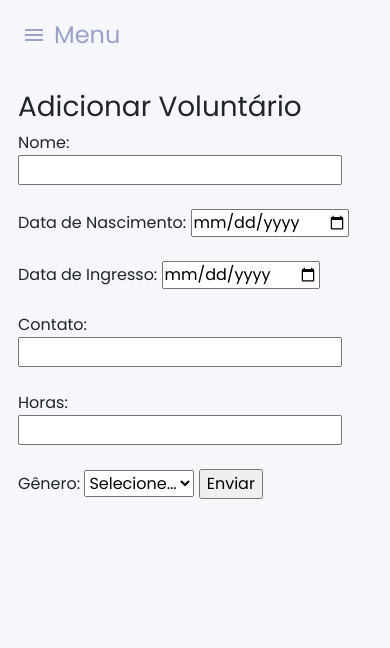
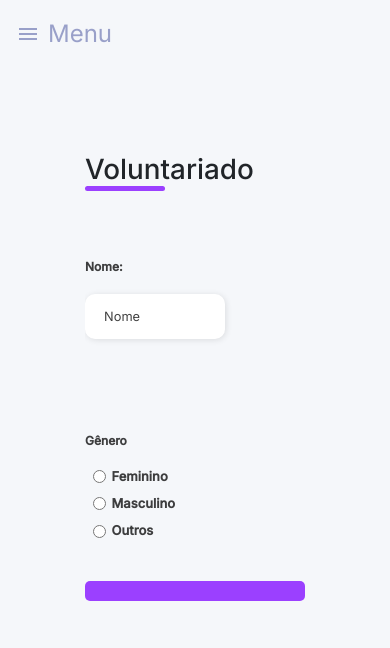
Before and after one commit to P-E-N-T-E-S/Pris.ME, a Django app: page /add_voluntario in a window 390 px wide. Shown: the top 648 px of the page. Run offline with Django 4.2, Linux system fonts and the light colour scheme; the visitor is signed in with stand-in values (Sample User, id 1); data comes from the database, SQL or seed files in the repository.

Commit message:
Mudança no HTML do Voluntariado

```diff
--- a/Prisme/prisme_app/templates/add_voluntario.html
+++ b/Prisme/prisme_app/templates/add_voluntario.html
@@ -2,28 +2,265 @@
 {% block title %} Adicionar voluntário {% endblock %}
 
 {% block main %}
-<div class="container">
-    <h1>Adicionar Voluntário</h1>
-    <form method="post">
-        {% csrf_token %}
-        <label for="nome">Nome:</label>
-        <input type="text" id="nome" name="nome" required><br><br>
-        <label for="nascimento">Data de Nascimento:</label>
-        <input type="date" id="nascimento" name="nascimento" required><br><br>
-        <label for="ingresso">Data de Ingresso:</label>
-        <input type="date" id="ingresso" name="ingresso" required><br><br>
-        <label for="contato">Contato:</label>
-        <input type="text" id="contato" name="contato" required><br><br>
-        <label for="horas">Horas:</label>
-        <input type="text" id="horas" name="horas" required><br><br>
-        <label for="genero">Gênero:</label>
-        <select id="genero" name="genero">
-            <option value="">Selecione...</option>
-            <option value="Feminino">Feminino</option>
-            <option value="Masculino">Masculino</option>
-            <option value="Outro">Outro</option>
-        </select>
-        <input type="submit" value="Enviar">
-    </form>
+<link rel="stylesheet" href="static/style.css"/>
+
+<style>
+    @import url('https://fonts.googleapis.com/css2?family=Inter:wght@200;300;400;500&family=Open+Sans:wght@300;400;500;600&display=swap');
+    * {
+        padding: 0;
+        margin: 0;
+        box-sizing: border-box;
+        font-family: 'Inter', sans-serif;
+    }
+
+    .corpo {
+        margin-top: 2vh;
+        display: flex;
+        justify-content: center;
+        align-items: center;
+    }
+
+
+    .container {
+        width: 100%;
+        height: 80vh;
+        display: flex;
+    }
+
+    .form-image {
+        width: 50%;
+        display: flex;
+        justify-content: center;
+        align-items: center;
+        padding: 1rem;
+    }
+
+    .form-image img {
+        width: 31rem;
+    }
+
+    .form {
+        width: 50%;
+        display: flex;
+        flex-direction: column;
+        justify-content: center;
+        align-items: center;
+        padding: 3rem;
+    }
+
+    .form-header {
+        margin-bottom: 3rem;
+        display: flex;
+        justify-content: space-between;
+    }
+
+    .form-header h1::after {
+        content: '';
+        display: block;
+        width: 5rem;
+        height: 0.3rem;
+        background-color: #9b40ff;
+        margin: 0 auto;
+        position: absolute;
+        border-radius: 10px;
+    }
+
+    .input-group {
+        display: flex;
+        flex-wrap: wrap;
+        justify-content: space-between;
+        padding: 1rem 0;
+    }
+
+    .input-box {
+        display: flex;
+        flex-direction: column;
+        margin-bottom: 1.1rem;
+    }
+
+    .input-box input {
+        margin: 0.6rem 0;
+        padding: 0.8rem 1.2rem;
+        border: none;
+        border-radius: 10px;
+        box-shadow: 1px 1px 6px #0000001c;
+        font-size: 0.8rem;
+    }
+
+    .input-box input:hover {
+        background-color: #eeeeee75;
+    }
+
+    .input-box input:focus-visible {
+        outline: 1px solid #9b40ff;
+    }
+
+    .input-box label,
+    .gender-title h6 {
+        font-size: 0.75rem;
+        font-weight: 600;
+        color: #000000c0;
+    }
+
+    .input-box input::placeholder {
+        color: #000000be;
+    }
+
+    .gender-group {
+        display: flex;
+        justify-content: space-between;
+        margin-top: 0.62rem;
+        padding: 0 .5rem;
+    }
+
+    .gender-input {
+        display: flex;
+        align-items: center;
+    }
+
+    .gender-input input {
+        margin-right: 0.35rem;
+    }
+
+    .gender-input label {
+        font-size: 0.81rem;
+        font-weight: 600;
+        color: #000000c0;
+    }
+
+    .continue-button button {
+        width: 100%;
+        margin-top: 2.5rem;
+        border: none;
+        background-color: #9b40ff;
+        padding: 0.62rem;
+        border-radius: 5px;
+        cursor: pointer;
+    }
+
+    .continue-button button:hover {
+        background-color: rgba(83, 77, 199, 0.945)
+    }
+
+    .continue-button button a {
+        text-decoration: none;
+        font-size: 0.93rem;
+        font-weight: 500;
+        color: #fff;
+    }
+
+    @media screen and (max-width: 1330px) {
+        .form-image {
+            display: none;
+        }
+        .container {
+            width: 50%;
+        }
+        .form {
+            width: 100%;
+        }
+    }
+
+    @media screen and (max-width: 1064px) {
+        .container {
+            width: 90%;
+            height: auto;
+        }
+        .input-group {
+            flex-direction: column;
+            z-index: 5;
+            padding-right: 5rem;
+            max-height: 10rem;
+            overflow-y: scroll;
+            flex-wrap: nowrap;
+        }
+        .gender-inputs {
+            margin-top: 2rem;
+        }
+        .gender-group {
+            flex-direction: column;
+        }
+        .gender-title h6 {
+            margin: 0;
+        }
+        .gender-input {
+            margin-top: 0.5rem;
+        }
+    }
+
+    </style>
+
+<div class="corpo">
+    <div class="container">
+        <div class="form-image">
+            <img src="https://i.imgur.com/YlcMXGX.png" alt="Voluntários">
+        </div>
+        <div class="form">
+        <form method="POST">
+            {% csrf_token %}
+            <div class="form-header">
+                <div class="title">
+                    <h1>Voluntariado</h1>
+                </div>
+            </div>
+
+            <div class="input-group">
+                <div class="input-box">
+                    <label for="nascimento" class="form-label">Nome:</label>
+                    <input placeholder="Nome" type="text" id="nome" name="nome" required><br><br>
+                </div>
+
+                <div class="input-box">
+                    <label for="criacao" class="form-label">Data de Nascimento</label>
+                    <input type="date" id="nascimento" name="nascimento" required>
+                </div>
+
+                <div class="input-box">
+                    <label for="ingresso" class="form-label">Data de Ingresso:</label>
+                    <input type="date" id="ingresso" name="ingresso" required>
+                </div>
+
+                <div class="input-box">
+                    <label for="contato" class="form-label">Contato:</label>
+                    <input placeholder="(XX)XXXXX-XXXX" type="contato" id="contato" name="contato" required>
+                </div>
+
+                <div class="input-box" style="margin-left: -5px;">
+                   <label for="Área de Atuação:" class="form-label">Horas:</label>
+                   <input placeholder="00:00" type="text" id="horas" name="horas" required>
+                </div>
+
+            </div>
+
+            <div class="gender-inputs">
+                <div class="gender-title">
+                    <h6>Gênero</h6>
+                </div>
+
+                <div class="gender-group">
+                    <div class="gender-input">
+                        <input value="Feminino" id="female" type="radio" name="gender">
+                        <label for="female">Feminino</label>
+                    </div>
+
+                    <div class="gender-input">
+                        <input value="Masculino" id="male" type="radio" name="gender">
+                        <label for="male">Masculino</label>
+                    </div>
+
+                    <div class="gender-input">
+                        <input id="others" type="radio" name="gender">
+                        <label value="Outro" for="others">Outros</label>
+                    </div>
+
+                </div>
+            </div>
+
+            <div class="continue-button">
+                <button><a href="#">Continuar</a> </button>
+            </div>
+        </form>
+    </div>
 </div>
+
 {% endblock %}
```
